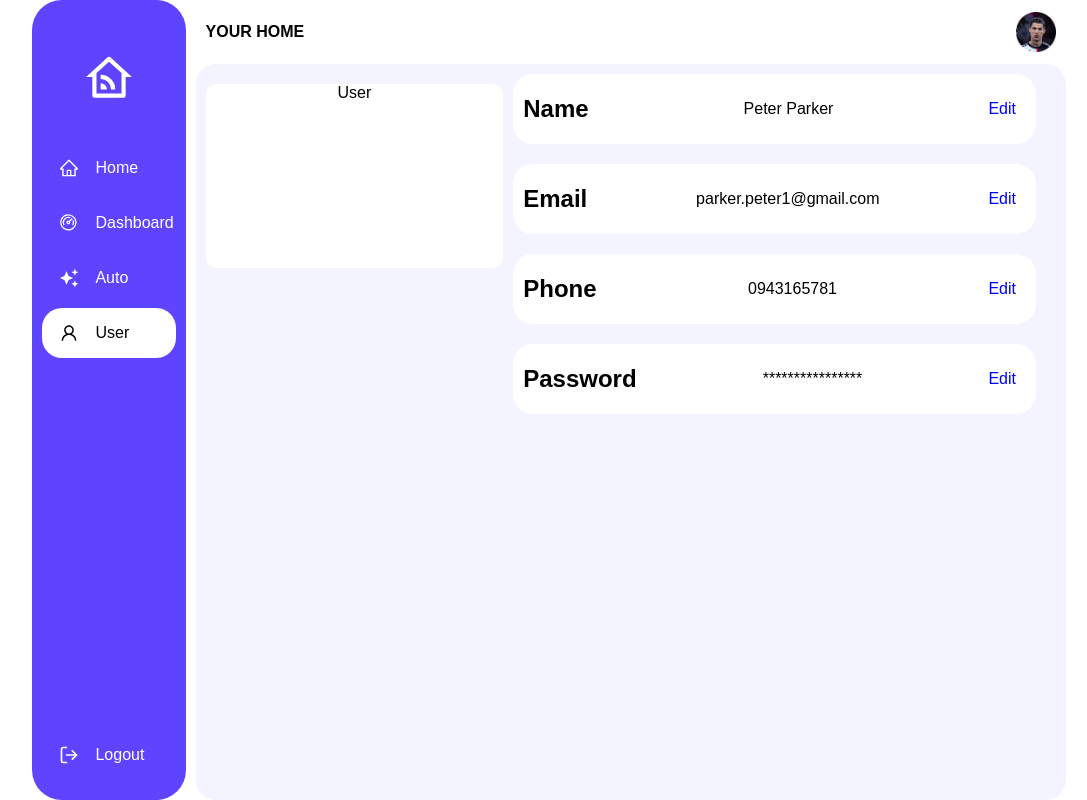
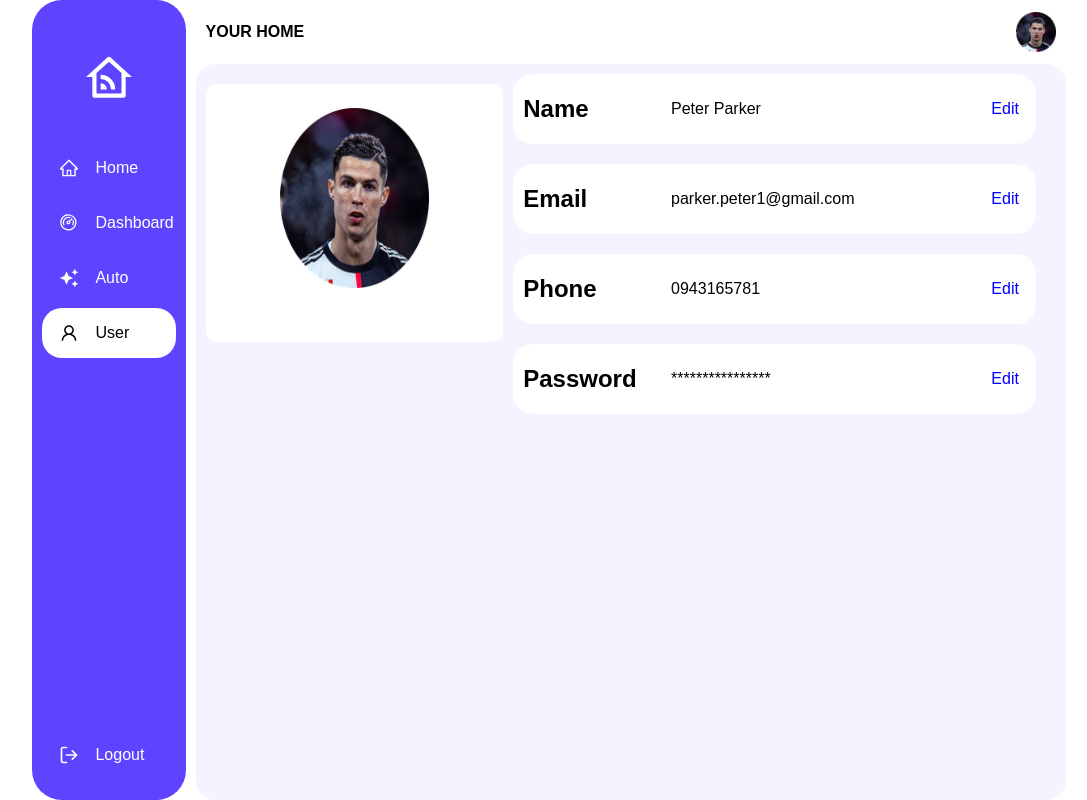
Before and after one commit to coddyOcat/smarthome-iotgateway, a React (Create React App) app: page /myinfo in a window 1280 px wide. Shown: the whole page, without its empty margins (96-1183 px from the left). Built offline with nearby package versions, Linux system fonts and the light colour scheme.

Commit message:
User 70%

```diff
--- a/src/components/pages/User.js
+++ b/src/components/pages/User.js
@@ -1,5 +1,6 @@
 import React from 'react'
 import styled from 'styled-components'
+import images from '../images'
 
 const UserData = [
   {
@@ -24,10 +25,7 @@ const User = () => {
   return (
     <UserContainer>
       <UserAvatar>
-        <Avatar>
-          User
-
-        </Avatar>
+        <Avatar src={images.avatar}/>
       </UserAvatar>
       <UserInfo>
         {
@@ -62,16 +60,19 @@ const UserContainer = styled.div`
 
 const UserAvatar = styled.div`
   background-color: #FFF;
+  display:flex;
+  justify-content:center;
+  align-items:center;
   width: 35%;
-  height: 25%;
+  height: 35%;
   border-radius: 10px;
   margin: 20px 10px 10px 10px;
 `
 
-const Avatar = styled.div`
-  display: flex;
-  justify-content: center;
-  align-items: center;
+const Avatar = styled.img`
+  margin-top:-30px;
+  width: 50%;
+  height: 70%;
 `
 
 const UserInfo = styled.div`
@@ -92,14 +93,20 @@ const Info = styled.div`
 `
 
 const Title = styled.div`
+  width: 30%;
   font-size: 1.5rem;
   font-weight: 600;
 `
 
 const Text = styled.div`
+  width: 65%;
 `
 
 const Edit = styled.div`
+  width: 5%;
   color: blue;
+  :hover {
+
+  }
 `
 export default User
```
